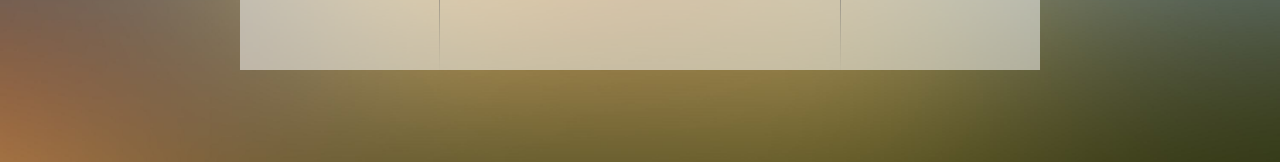
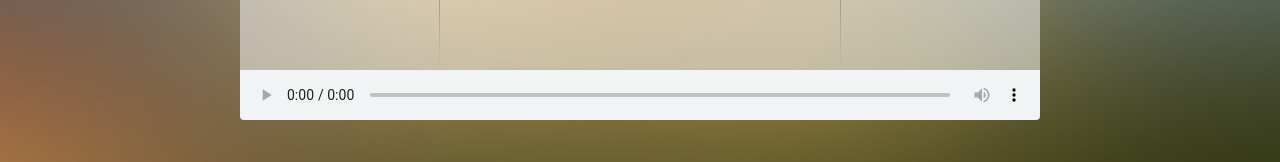
Before and after one commit to tangx/react-music-player, a React (Create React App) app: page / in a window 1280 px wide. Shown: the part 635-797 px from the top of the page. Built offline with nearby package versions, Linux system fonts and the light colour scheme.

Commit message:
播放音乐

```diff
--- a/src/components/AudioCon/index.tsx
+++ b/src/components/AudioCon/index.tsx
@@ -1,20 +1,37 @@
 import React from 'react'
+import { useDispatch, useSelector } from 'react-redux'
+import music from '../../redux/reducers/music'
+import { RootState } from '../../redux/store'
+import { setPlayingState } from '../../redux/actions/playing'
 
 interface AudioConProps {
-  musicURL: string
-  handlePlay: () => void
-  handlePause: () => void
 }
+
+
+
 
 export default function AudioCon(props: AudioConProps) {
   // console.log(props);
+  const dispatch = useDispatch()
+
+  function handlePlay() {
+    dispatch(setPlayingState(true))
+  }
+
+  function handlePause() {
+    dispatch(setPlayingState(false))
+  }
+
+  const musicURL = useSelector((state: RootState) => {
+    return state.music === null ? "#" : state.music.musicURL
+  })
 
   return (
     <div className='audio_con'>
-      <audio src={props.musicURL} className='myaudio'
+      <audio src={musicURL} className='myaudio'
         controls loop autoPlay
-        onPlay={props.handlePlay}
-        onPause={props.handlePause}
+        onPlay={handlePlay}
+        onPause={handlePause}
       ></audio>
     </div>
   )
--- a/src/components/Player.tsx
+++ b/src/components/Player.tsx
@@ -68,10 +68,7 @@ export default function Player() {
           isPlaying={isPlaying}
           playMV={playMV}
         />
-        {/* <AudioCon musicURL={musicURL}
-          handlePlay={handlePlay}
-          handlePause={handlePause}
-        /> */}
+        <AudioCon />
 
         {/* <VideoCon mvState={mvState}
           exitMV={exitMV}
--- /dev/null
+++ b/src/redux/actions/playing.ts
@@ -0,0 +1,19 @@
+
+
+/* Playing */
+export enum EnumPlaying {
+  IsPlaying = "IS_PLAYING"
+}
+
+
+export type PlayingAction = {
+  type: EnumPlaying,
+  data: boolean,
+}
+
+export function setPlayingState(data: boolean): PlayingAction {
+  return {
+    type: EnumPlaying.IsPlaying,
+    data: data
+  }
+}
--- a/src/redux/reducers/index.ts
+++ b/src/redux/reducers/index.ts
@@ -3,11 +3,13 @@
 import { combineReducers } from 'redux'
 import songs from './songs'
 import music from './music'
+import playing from './playing'
 
 const reducers = combineReducers(
   {
     songs,
     music,
+    playing,
   }
 )
 export default reducers
--- /dev/null
+++ b/src/redux/reducers/playing.ts
@@ -0,0 +1,15 @@
+
+
+import { EnumPlaying, PlayingAction } from '../actions/playing'
+
+
+const initState: boolean = false
+export default function (prestate: boolean = initState, action: PlayingAction) {
+
+  switch (action.type) {
+    case EnumPlaying.IsPlaying:
+      return action.data
+    default:
+      return prestate
+  }
+}
```
Also changed, not shown: src/redux/actions/music.ts (line endings or trailing spaces).
